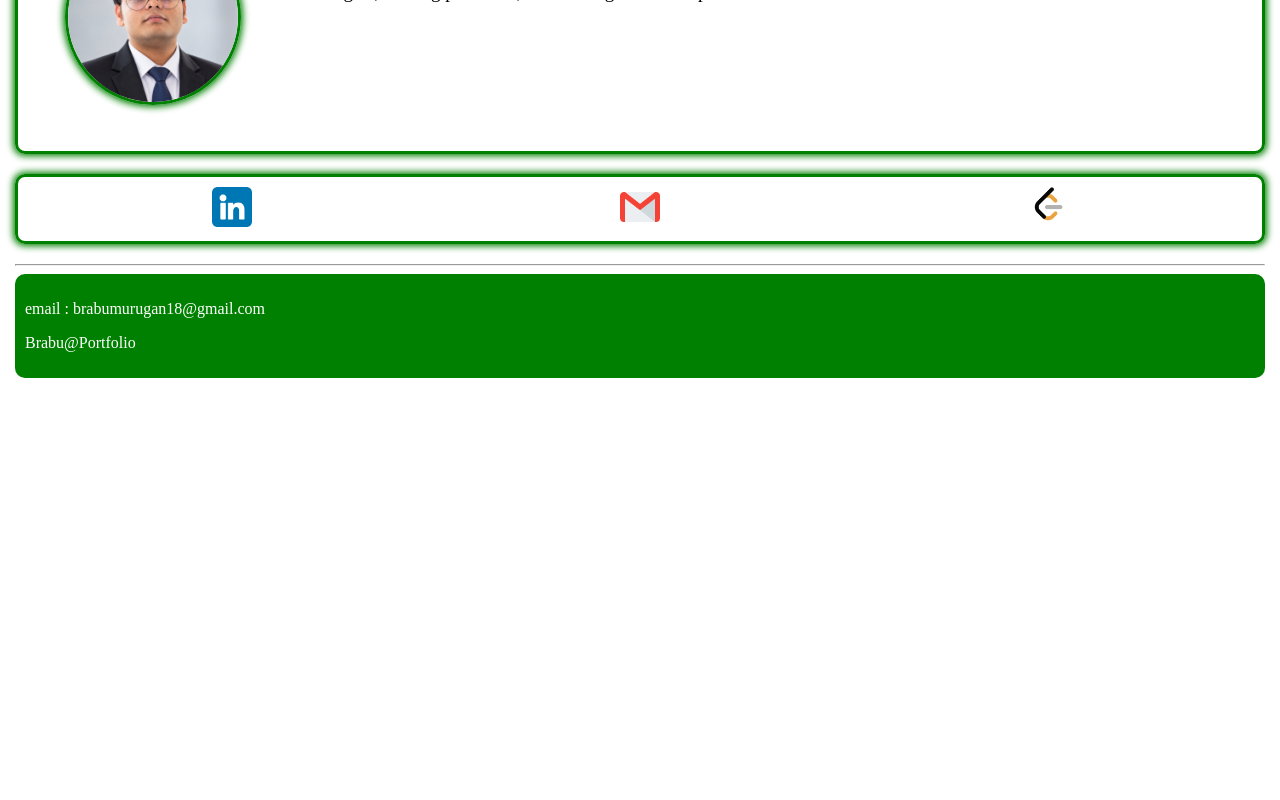
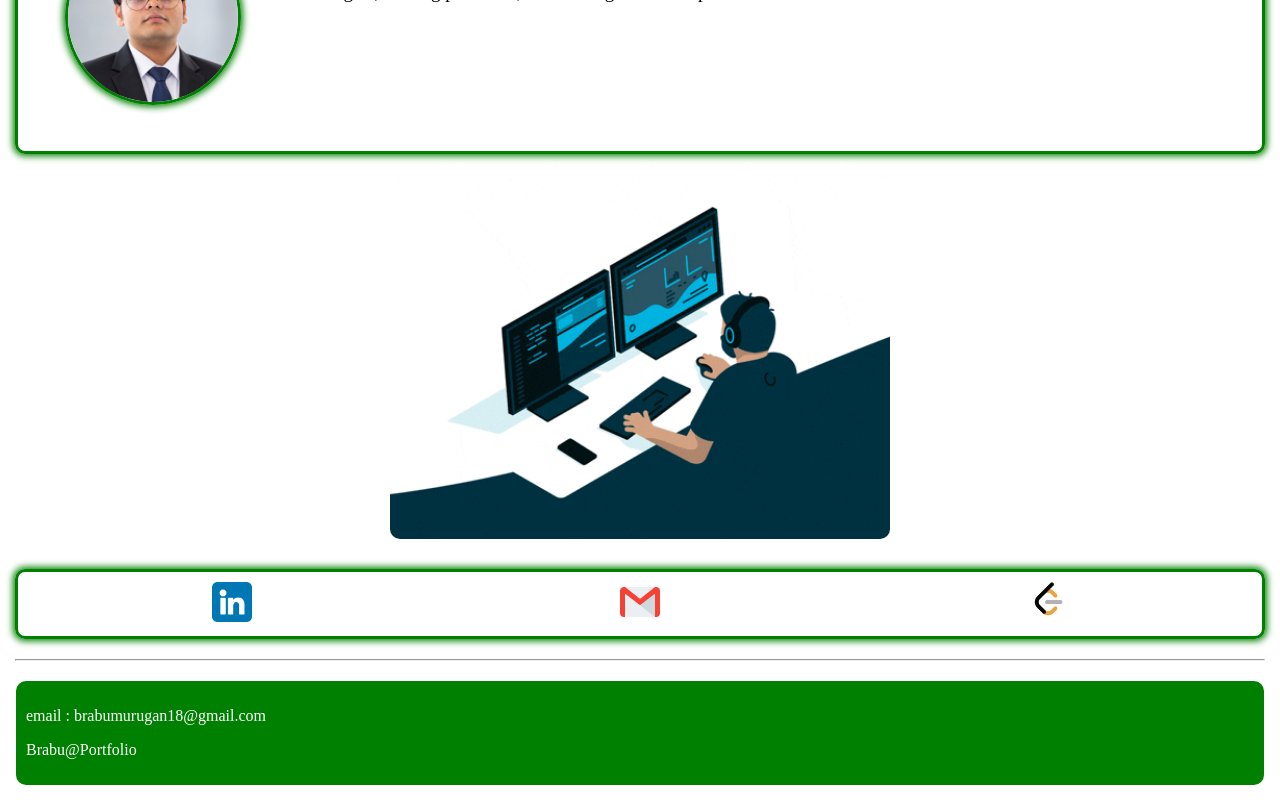
Before and after one commit to M-Brabu/portfolio-Brabu, a React (Vite) app: page / in a window 1280 px wide. Shown: the part 283-1083 px from the top of the page. Before the commit the page ends 800 px from the top, so only its background shows below. Built offline with nearby package versions, Linux system fonts and the light colour scheme.

Commit message:
1/10/2026

```diff
--- a/src/components/About.jsx
+++ b/src/components/About.jsx
@@ -9,7 +9,7 @@ import hackerrank from '../assets/hackerrank.png'
 function About(){
     return(<>
     <Navbar/>
-    <h3 className='sclclg'>Education & Experience & Certifications & Acheivments </h3>
+    <h5 className='sclclg'>Education & Experience & Certifications & Achievements </h5>
     <h3 className='sclclg'>Education  </h3>
     <div className="education">
         <h4 className='sclclg'>College </h4>
@@ -56,9 +56,9 @@ function About(){
              and report generation using IBM Cognos Analytics.
         </p>
     </div>
-    <h3 className='sclclg'>Achievments  </h3>
+    <h3 className='sclclg'>Achievements  </h3>
     <div className="education">
-        <h4 className='sclclg'>Achievments </h4>
+        <h4 className='sclclg'>Prompt Engineering</h4>
         <div className="abt-img-div">
           <img src={ucen} alt="ucen" className='about-img'/>
         </div>
@@ -68,7 +68,7 @@ function About(){
     </div>
 
     <div className="education">
-        <h4 className='sclclg'>Achievments </h4>
+        <h4 className='sclclg'>Best Performer Award </h4>
         <div className="abt-img-div">
           <img src={ucen} alt="ucen" className='about-img'/>
         </div>
@@ -78,7 +78,7 @@ function About(){
     </div>
       <h3 className='sclclg'>Certifications </h3>
     <div className="education">
-        <h4 className='sclclg'>Certifications</h4>
+        <h4 className='sclclg'>NPTEL - Programming in Java</h4>
         <div className="abt-img-div">
           <img src={nptel} alt="ucen" className='about-img'/>
         </div>
@@ -87,7 +87,7 @@ function About(){
         <p>Secured 97% Gold Elite Certification in Java</p>
     </div>
     <div className="education">
-        <h4 className='sclclg'>certification</h4>
+        <h4 className='sclclg'>SQL Basics</h4>
         <div className="abt-img-div">
           <img src={hackerrank} alt="ucen" className='about-img'/>
         </div>
@@ -96,7 +96,7 @@ function About(){
         <p>Cleared Basic SQL certification test at Hackerrank</p>
     </div>
     <div className="education">
-        <h4 className='sclclg'>certification</h4>
+        <h4 className='sclclg'>Data Analytics</h4>
         <div className="abt-img-div">
           <img src={ibm} alt="ucen" className='about-img'/>
         </div>
@@ -105,7 +105,7 @@ function About(){
         <p>Data Analytics by using IBM Cognos an data analysis tools which is used to make dashboards and reports</p>
     </div>
      <div className="education">
-        <h4 className='sclclg'>certification</h4>
+        <h4 className='sclclg'>Front End Technologies</h4>
         <div className="abt-img-div">
           <img src={naan} alt="ucen" className='about-img'/>
         </div>
--- /dev/null
+++ b/src/components/Contact.jsx
@@ -0,0 +1,11 @@
+function Contact(){
+    return(
+        <>
+        <div className="batp-div">
+           <p>email : brabumurugan18@gmail.com</p>
+           <p>Brabu@Portfolio</p>
+        </div>
+        </>
+    )
+}
+export default Contact;
--- a/src/components/Home.jsx
+++ b/src/components/Home.jsx
@@ -3,6 +3,8 @@ import brabu from '../assets/Brabu.png'
 import linkedin from '../assets/linkedin.png'
 import gmail from '../assets/gmail.png'
 import leetcode from '../assets/LeetCode.png'
+import gif from '../assets/gif.gif'
+import Contact from '../components/Contact'
 function Home(){
     return(
         <>
@@ -17,6 +19,9 @@ function Home(){
                     problems, and turning ideas into practical web solutions.
              </div>
         </div>
+        <div className="home-gif-div">
+           <img src={gif} className='img-gif'></img>
+        </div>
         <div className="contact-div">
            <a href="www.linkedin.com/in/brabu-murugan-a7a15b297">
              <img src={linkedin} alt="linkedin" className="contact-img" ></img>
@@ -29,11 +34,8 @@ function Home(){
            </a>
         </div>
         <hr />
-        <div className="batp-div">
-           <p>email : brabumurugan18@gmail.com</p>
-           <p>Brabu@Portfolio</p>
-        </div>
-        </>
+     <Contact/>
+     </>
     )
 }
 export default Home
--- a/src/index.css
+++ b/src/index.css
@@ -60,6 +60,7 @@ body{
     box-shadow: 0px 0px 7px 2px green;
 }
 
+
 .home-div{
     display: flex;
     margin-top: 4% ;
@@ -79,7 +80,6 @@ body{
     .brabu-intro{
       margin-top:45px ;
       font-size: small;
-      color: blue;
      }
 }
 .contact-div{
@@ -92,7 +92,6 @@ body{
     padding: 10px;
     margin-top: 20px;
     margin-bottom: 20px;
-
 }
 .contact-img{
     width: 40px;
@@ -154,8 +153,21 @@ body{
     border-radius: 10px ;
 }
 .batp-div{
+    margin-left: 1px;
+    margin-right: 1px;
+    margin-top: 20px;
     background-color: green;
     color: white;
     border-radius: 10px;
     padding: 10px;
 }
+.home-gif-div{
+    display: flex;
+    justify-content: center;
+}
+.img-gif{
+  width: 40%;
+  margin: 10px;
+
+  border-radius: 10px;
+}
```
Also changed, not shown: src/assets/gif.gif (added).
